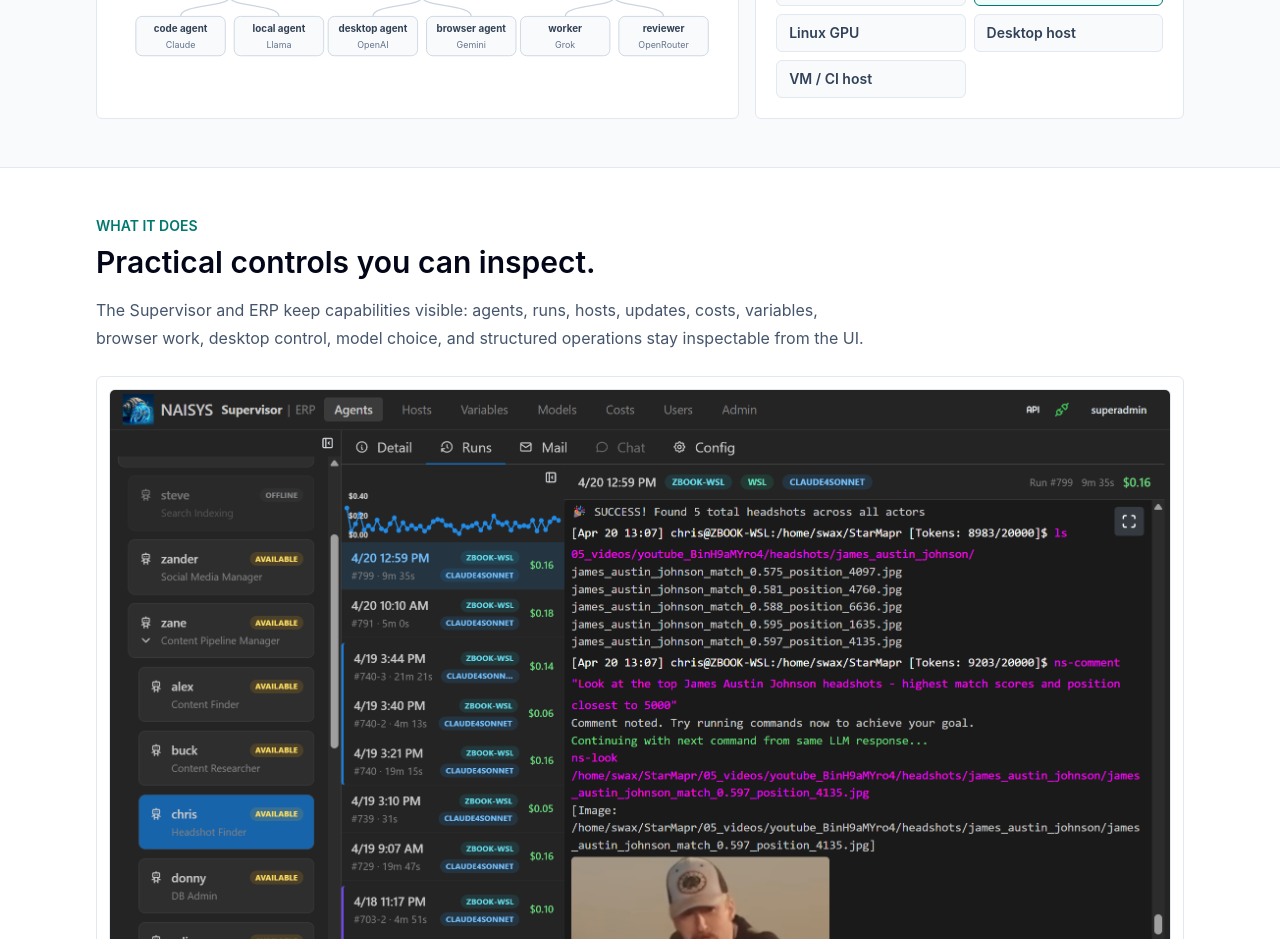
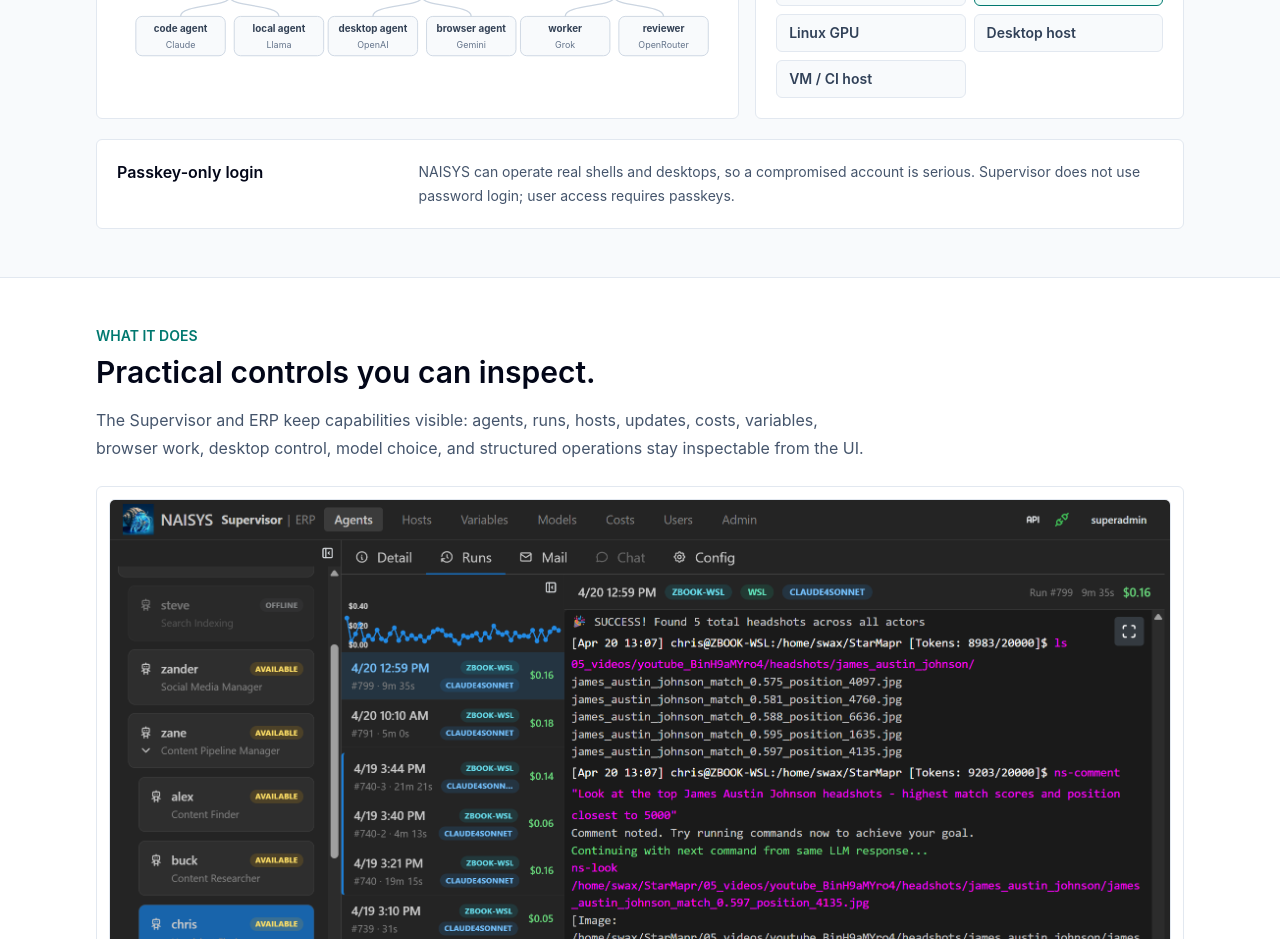
Before and after one commit to swax/NAISYS-website, a Next.js app: page / in a window 1280 px wide. Shown: the part 1960-2899 px from the top of the page. Built offline with nearby package versions, Linux system fonts and the light colour scheme.

Commit message:
Mention pass key only login

```diff
--- a/app/page.tsx
+++ b/app/page.tsx
@@ -203,10 +203,23 @@
               The hub keeps state. Supervisor and ERP expose the control
               surface. Hosts contribute execution environments. Agents run
               close to the files, browsers, desktops, and hardware they need,
-              while communication and history stay with the organization on the hub.
+              while communication and history stay with the organization on the
+              hub.
             </p>
           </div>
           <SystemDiagram />
+          <div className="mt-5 rounded-md border border-slate-200 bg-white p-5">
+            <div className="grid gap-3 md:grid-cols-[0.28fr_0.72fr] md:items-start">
+              <h3 className="font-semibold text-slate-950">
+                Passkey-only login
+              </h3>
+              <p className="text-sm leading-6 text-slate-600">
+                NAISYS can operate real shells and desktops, so a compromised
+                account is serious. Supervisor does not use password
+                login; user access requires passkeys.
+              </p>
+            </div>
+          </div>
         </div>
       </section>
 
```
